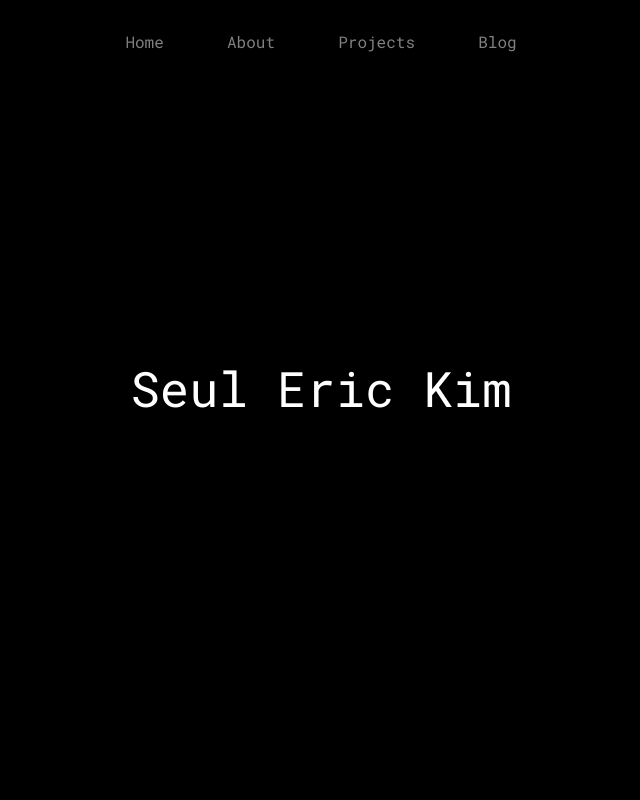
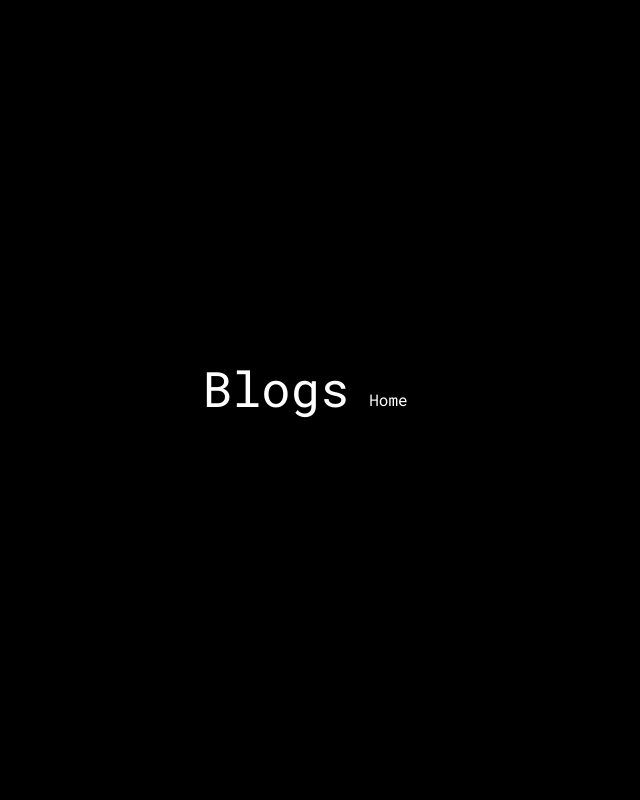
Before and after one commit to kimseul91/seulkim, a React (Create React App) app: page /blogs in a window 1280 px wide. Shown: the top 800 px of the page, without its empty margins (319-959 px from the left). Built offline with nearby package versions, Linux system fonts and the light colour scheme.

Commit message:
pages structured better

```diff
--- a/src/App.js
+++ b/src/App.js
@@ -2,16 +2,22 @@ import React from "react";
 import {BrowserRouter as Router, Switch, Route, Link} from "react-router-dom";
 import './App.css';
 import Land from "./components/Land/Land"
-import Nav from "./components/Nav"
+import Nav from "./components/Nav/Nav"
+import Footer from "./components/Footer/Footer"
 import Blogs from "./components/Blog/Blogs"
 
 function App() {
   return (
     <Router>
-      <div className="App">
-        <Nav />
-        <Land />
-      </div>
+      <Switch>
+        <div className="App">
+          {/* <Nav /> */}
+            <Route exact path="/" component={Land} />
+            <Route exact path="/blogs" component={Blogs} />
+          {/* <Footer /> */}
+        </div>
+
+      </Switch>
 
     </Router>
 
--- a/src/components/Blog/Blogs.js
+++ b/src/components/Blog/Blogs.js
@@ -1,5 +1,5 @@
 import React, {useEffect, useState} from 'react';
-import "../page.css";
+// import "../page.css";
 
 
 const Blogs = () => {
@@ -15,8 +15,9 @@ const Blogs = () => {
     // console.log("blogs")
     return (
         <div className="container">
-            <div id="home"className="page name" style={{height: innerHeight}}>
+            <div id="home" className="page name" style={{height: innerHeight}}>
                 <h1> Blogs </h1>
+                <a href="/">Home</a>
             </div>
 
         </div>
--- /dev/null
+++ b/src/components/Footer/Footer.js
@@ -0,0 +1,13 @@
+import React from 'react';
+
+const Footer = () => {
+    return (
+        <div className="container1">
+            <div className="footer">
+                <h1>Footer is here</h1>
+            </div>
+        </div>
+    );
+};
+
+export default Footer;
--- a/src/components/Land/Land.js
+++ b/src/components/Land/Land.js
@@ -1,4 +1,5 @@
 import React, {useState, useEffect} from 'react';
+import Nav from "../Nav/Nav"
 import "../page.css";
 
 const Land = () => {
@@ -12,6 +13,8 @@ const Land = () => {
         window.addEventListener('resize',handleResized);
     })
     return (
+        <>
+            <Nav />
             <div className="container">
                 <div id="home"className="page name" style={{height: innerHeight}}>
                     <h1> Seul Eric Kim </h1>
@@ -20,12 +23,12 @@ const Land = () => {
                 <div id="about" className="page biography" style={{height: innerHeight}}>
                     <img className="biography-img" alt="" src="https://i.pinimg.com/originals/29/a4/8c/29a48ccef7ad9d03b0182a63a860112d.jpg"/>
                     <div className="detail">
-                    <h2 className="biography-title"> Hello I'm Eric.  </h2>
+                        <h2 className="biography-title center"> Hello I'm Eric.  </h2>
                         <p className="biography-p"> I’m a student at University of North Carolina at Chapel Hill majoring in Computer Science.
                         I’ve always wanted to learn more about technology since
                             I was a kid. I had to take a quick 6 year break between my
                             colleges for serving in the US Army.</p>
-                    <div className="biography-social">
+                        <div className="biography-social center">
                             <button>FOLLOW</button>
                             <button>CONTACT</button>
                         </div>
@@ -40,7 +43,7 @@ const Land = () => {
                     <img className="soc-img" alt="" src="https://mcusercontent.com/9cc1f78d70aa64ee0f1b17641/images/f616ed92-ffeb-4547-9ce8-23f22f0a209b.png" />
                     <div className="detail">
 
-                    <h3>Summer of Code @ UNC [June 2020]</h3>
+                        <h3 className="center">Summer of Code @ UNC [JUN 2020]</h3>
                         <p>
                             The UNC CS Department, through the UNC Summer of Code 2020 program has created a dynamic resume database website. Currently,
                             resumes are available to recruiters via PDF and Handshake, however recruiters must manually search through these lists. This
@@ -59,8 +62,10 @@ const Land = () => {
 
                             Google Firebase, React,
                         </p> */}
+                        <div className="center">
                             <a href="https://resumedatabase.cs.unc.edu/" className="a-button"> UNC Resume Database</a>
                             <a href="https://github.com/nikhil-vytla/unc-cs-resume-db" className="a-button"> Github</a>
+                        </div>
                     </div>
 
                 </div>
@@ -69,7 +74,7 @@ const Land = () => {
                     <img className="soc-img" alt="" src="https://mcusercontent.com/9cc1f78d70aa64ee0f1b17641/images/f616ed92-ffeb-4547-9ce8-23f22f0a209b.png" />
                     <div className="detail">
 
-                    <h3>restaurantQR [November 2020]</h3>
+                        <h3 className="center">restaurantQR [NOV 2020]</h3>
                         <p>
                         Our final project will be a web application (hosted on Firebase) that supports local restaurants after COVID-19 by allowing customers
                         an easier way of requesting services while dining in and an easy to use management system for the employees. Dining in customers will
@@ -78,14 +83,15 @@ const Land = () => {
                         to generate links for each table to use. Additionally, we used the Google Translate API to allow for the translation of menu items.
                         Customers will be able to search the menu using the input box (with autocomplete).
                         </p>
-
+                        <div className="center">
                             <a href="https://resumedatabase.cs.unc.edu/" className="a-button"> UNC Resume Database</a>
                             <a href="https://github.com/nikhil-vytla/unc-cs-resume-db" className="a-button"> Github</a>
+                        </div>
                     </div>
 
                 </div>
             </div>
-
+        </>
     );
 };
 
--- a/src/components/Nav.css
+++ /dev/null
@@ -1,21 +0,0 @@
-.nav {
-  grid-column: 2 / 14;
-  grid-row: 1 / 2;
-  display: flex;
-  align-items: center;
-  justify-content: center;
-  position: fixed;
-  top: 0;
-  width: 100%;
-}
-.nav-list {
-  margin: 2rem;
-  color: red;
-  list-style: none;
-  display: inline;
-}
-
-a {
-  color: grey !important;
-  background-color: transparent !important;
-}
--- /dev/null
+++ b/src/components/Nav/Nav.css
@@ -0,0 +1,41 @@
+.nav {
+  grid-column: 2 / 14;
+  grid-row: 1 / 2;
+  display: flex;
+  align-items: center;
+  justify-content: center;
+  position: fixed;
+  top: 0;
+  width: 100%;
+}
+.nav-list {
+  margin: 2rem;
+  color: red;
+  list-style: none;
+  display: inline;
+}
+
+.nav a {
+  border-radius: 2px;
+  border: none;
+  margin: 0.725rem;
+  margin-left: 0%;
+  padding: 1rem 1.25rem;
+  text-align: center;
+  text-decoration: none;
+  display: inline-block;
+  font-size: 16px;
+  color: grey;
+  background-color: transparent;
+  text-shadow: 2px 2px 6px rgba(61, 61, 61, 0.5);
+}
+
+.nav a:hover,
+a:active {
+  filter: brightness(150%);
+  color: rgb(77, 77, 77);
+  /* background-color: transparent; */
+  /* background-color: black; */
+  font-weight: 600;
+  text-shadow: 2px 2px 6px rgba(61, 61, 61, 0.5);
+}
--- a/src/components/Nav.js
+++ b/src/components/Nav/Nav.js
@@ -1,6 +1,6 @@
 import React, {useEffect} from 'react';
 import {BrowserRouter as Router, Switch, Route, Link} from "react-router-dom";
-import Blogs from "./Blog/Blogs"
+import Blogs from "../Blog/Blogs"
 import "./Nav.css"
 
 const Nav = () => {
@@ -10,11 +10,14 @@ const Nav = () => {
         let element = document.getElementById(target);
     element && element.scrollIntoView({ behavior: "smooth", block: "start" });
     }, []);
-
+    function checkHome () {
+        if(document.location.href != "/")
+                        window.location.replace("/");
+    }
     return (
-        <Router>
             <div className="nav">
                 <a href="/" onClick={e => {
+                    checkHome();
                     let about = document.getElementById("home");
                     e.preventDefault();
                     about && about.scrollIntoView({behavior: "smooth", block: "start"});
@@ -32,15 +35,8 @@ const Nav = () => {
                     about && about.scrollIntoView({behavior: "smooth", block: "start"});
                     window.history.pushState("projects","projects", "/projects")
                 }}>Projects</a>
-                <a href="/blog">Blog</a>
+                <a href="/blogs">Blogs</a>
             </div>
-
-            <Switch>
-                <Router path="/blog">
-                    <Blogs />
-                </Router>
-            </Switch>
-        </Router>
 
     );
 };
--- a/src/components/page.css
+++ b/src/components/page.css
@@ -1,7 +1,7 @@
 .container {
-  min-height: 100vh;
-  grid-column: 2 / 14;
-  grid-row: 1/3;
+  /* min-height: 100vh; */
+  /* grid-column: 2 / 14;
+  grid-row: 1/3; */
 }
 
 .page {
@@ -14,32 +14,10 @@
   padding-right: 20%;
 }
 
-@media (max-width: 1024px) {
-  .page {
-    padding-left: 5%;
-    padding-right: 5%;
-  }
-}
-
 .name {
   background-color: black;
   color: white;
 }
-
-/* @media (max-width: 1024px) {
-  .name {
-    position: absolute;
-    top: 50%;
-    left: 20px;
-    right: 20px;
-    background: black;
-    color: white;
-    padding: 20px;
-    transform: translateY(-50%);
-    resize: vertical;
-    overflow: auto;
-  }
-} */
 
 .biography-img {
   width: 15rem;
@@ -61,7 +39,39 @@
   object-fit: cover;
   object-position: 0% 00%;
 }
+
+.page button,
+.page a:link,
+.page a:visited {
+  border-radius: 2px;
+  background-color: black;
+  border: none;
+  color: white;
+  margin: 0.725rem;
+  margin-left: 0%;
+  padding: 1rem 1.25rem;
+  text-align: center;
+  text-decoration: none;
+  display: inline-block;
+  font-size: 16px;
+}
+.page button:hover,
+.page button:active,
+.page a:hover,
+.page a:active {
+  filter: brightness(200%);
+  font-weight: 600;
+}
+
 @media (max-width: 1024px) {
+  .page {
+    padding-left: 5%;
+    padding-right: 5%;
+    flex-direction: column;
+  }
+  .detail {
+    padding-left: 0%;
+  }
   .soc-img {
     width: 5.7rem;
     height: 5rem;
@@ -69,25 +79,7 @@
     object-fit: cover;
     object-position: 0% 00%;
   }
+  .center {
+    text-align: center;
+  }
 }
-
-button,
-a:link,
-a:visited {
-  border-radius: 2px;
-  background-color: black;
-  border: none;
-  color: white;
-  margin: 0.725rem;
-  padding: 1rem 1.25rem;
-  text-align: center;
-  text-decoration: none;
-  display: inline-block;
-  font-size: 16px;
-}
-button:hover,
-button:active,
-a:hover,
-a:active {
-  filter: brightness(200%);
-}
```
Also changed, not shown: 1 other file (tests, documents, lock files or other folders). Lines whose indentation alone changed are shown as unchanged.
